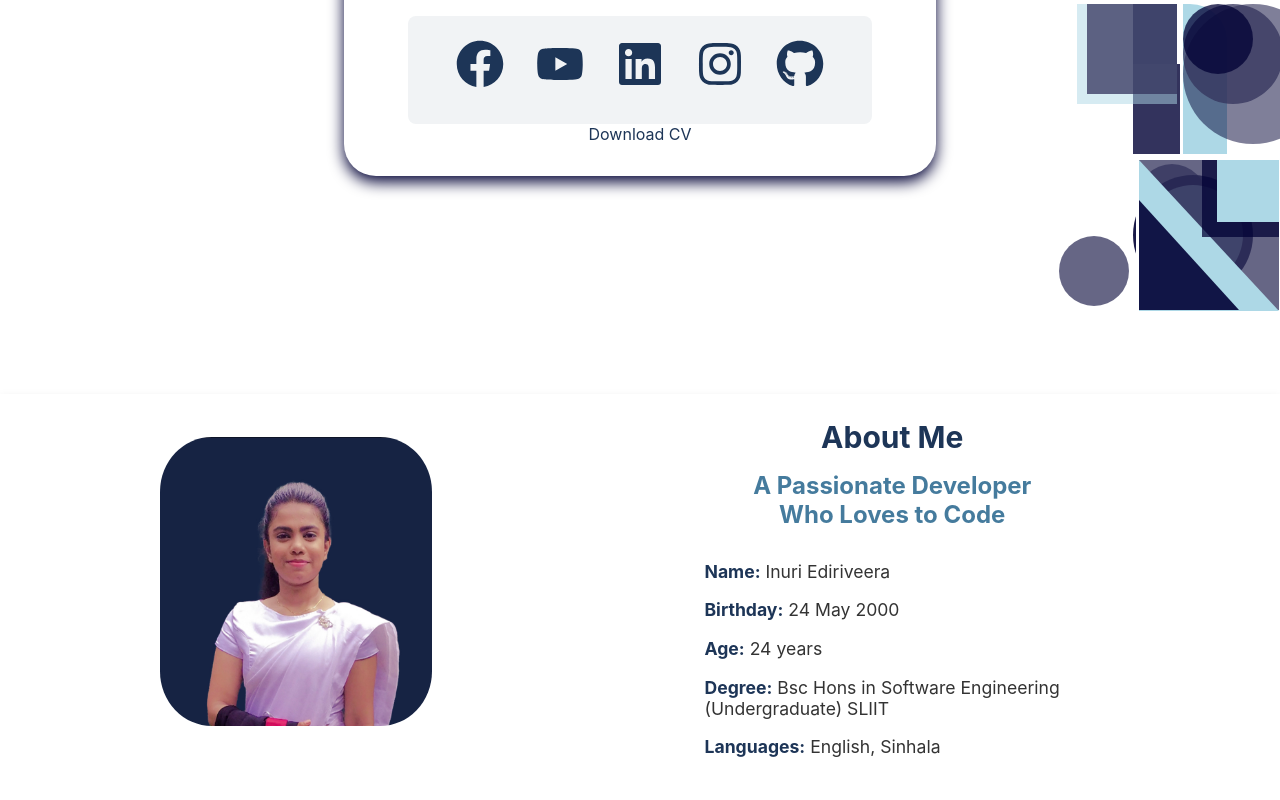
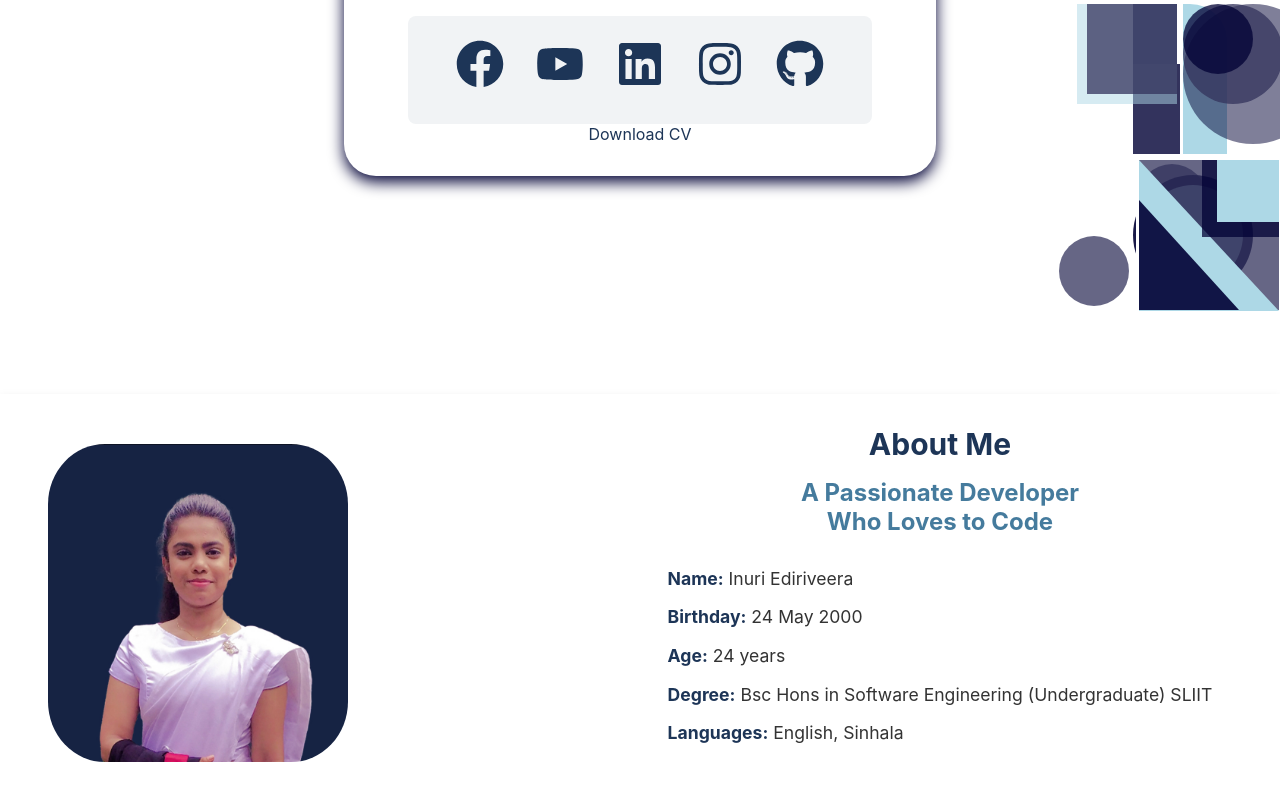
Before and after one commit to inethmi/my-portfolio, a React (Create React App) app: page / in a window 1280 px wide. Shown: the part 386-1186 px from the top of the page. Built offline with nearby package versions, Linux system fonts and the light colour scheme.

Commit message:
modify about me section

```diff
--- a/src/components/AboutMe.css
+++ b/src/components/AboutMe.css
@@ -31,8 +31,8 @@
 }
 
 .photo-container {
-  padding-left: 10rem;
-  max-width: 800px; /* Limit the width of the photo container */
+
+  max-width: 600px; /* Limit the width of the photo container */
 
 
 
@@ -40,14 +40,16 @@
 
 .photo-container img {
   width: 50%;
-  height: 60%;
+  height: 70%;
   border-radius: 19%; /* Rounded corners for the photo */
+  margin-top: 50px;
 
 }
 
 .about-details {
-  padding-right: 200px;
-  max-width: 700px;
+  max-width: 900px;
+  padding-left:20px;
+  padding-right: 20px;
 
 }
 
@@ -55,6 +57,7 @@
   font-size: 1.1rem;
   color: #333;
   margin-bottom: 1rem;
+
 }
 
 .about-details strong {
--- a/src/components/MiddleSection.css
+++ b/src/components/MiddleSection.css
@@ -56,13 +56,13 @@
   justify-content: center;
   gap: 2rem; /* Larger gap for better spacing */
   margin: 1.5rem 0 0;
-  background-color: #f1f3f5; /* Light background as per design */
+  background-color: #f1f3f5;
   padding: 1.5rem 3rem;
   border-radius: 0.5rem;
 }
 
 .social-links a {
-  font-size: 3rem; /* Larger icon size to match the UI */
+  font-size: 3rem;
   color: #1d3557;
   transition: color 0.3s ease, transform 0.3s ease;
 }
```
